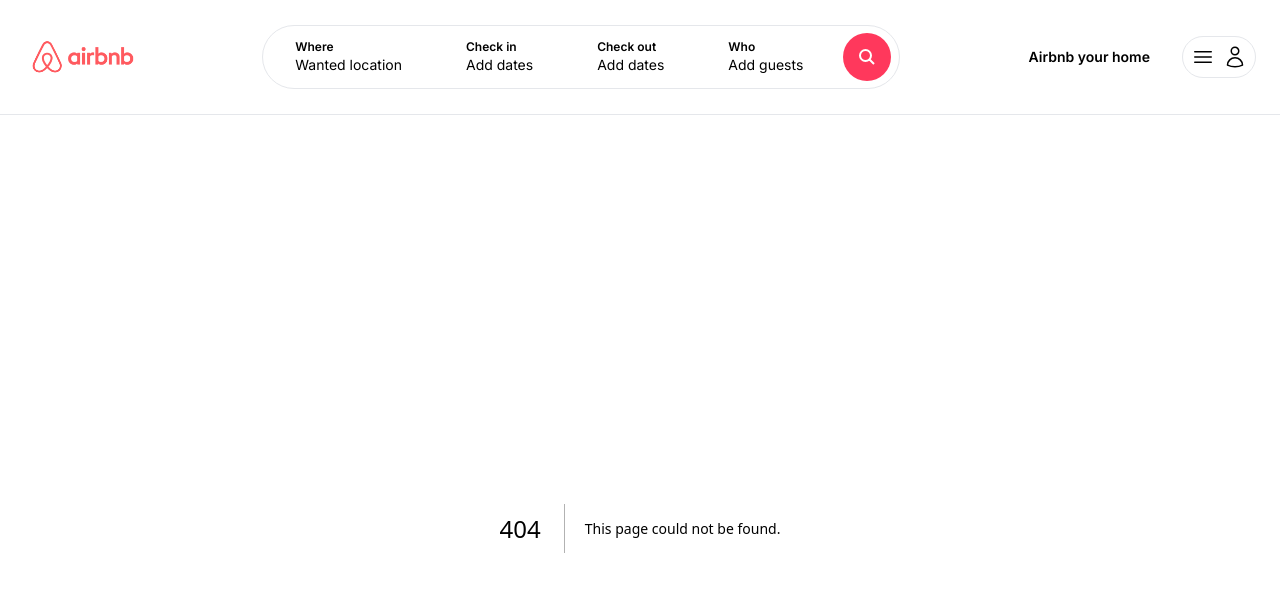
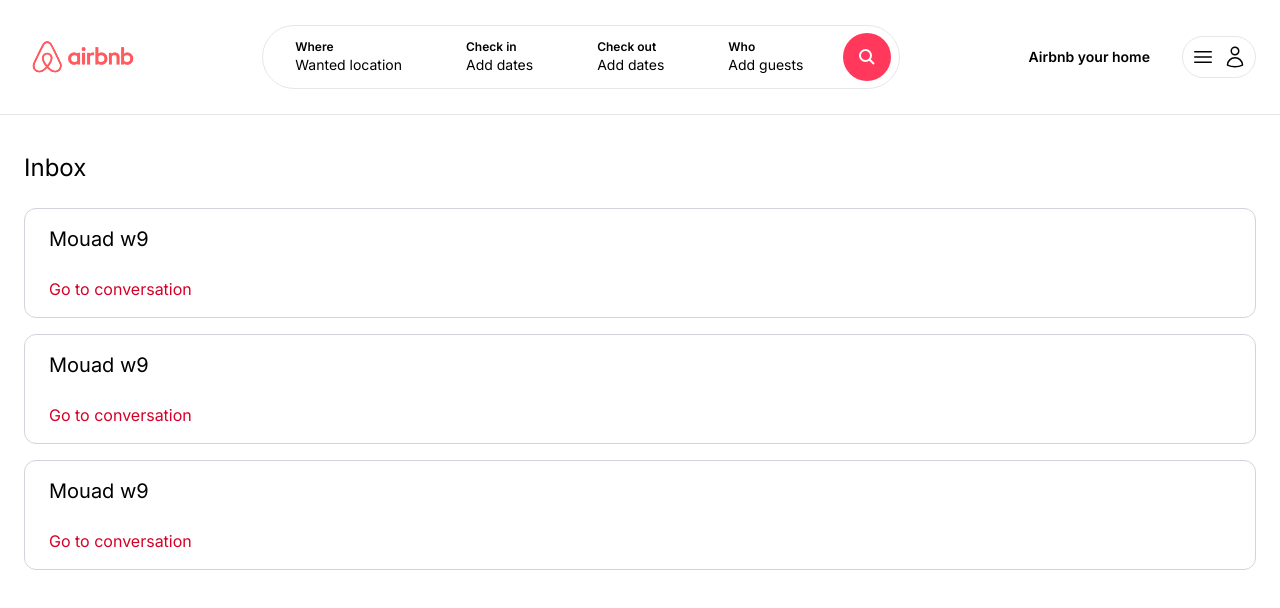
Before and after one commit to BOOPAFZ/airbnb_clone, a Next.js app: page /inbox in a window 1280 px wide. Before the commit this address had no page. Shown: the top 608 px of the page. Built offline with nearby package versions, Linux system fonts and the light colour scheme.

Commit message:
Inbox page created

```diff
--- /dev/null
+++ b/app/components/inbox/Conversation.tsx
@@ -0,0 +1,11 @@
+const Converstaion = () => {
+    return (
+        <div className="px-6 py-4 cursor-pointer border border-gray-300 rounded-xl">
+            <p className="mb-6 text-xl">Mouad w9</p>
+
+            <p className="text-airbnb-dark">Go to conversation</p>
+        </div>
+    )
+}
+
+export default Converstaion;
--- /dev/null
+++ b/app/inbox/page.tsx
@@ -0,0 +1,16 @@
+import Converstaion from "../components/inbox/Conversation";
+
+
+
+const IboxPage = () => {
+    return (
+        <main className="max-w-[1500px] mx-auto px-6 pb-6 space-y-4">
+            <h1 className="my-6 text-2xl">Inbox</h1>
+            <Converstaion />
+            <Converstaion />
+            <Converstaion />
+        </main>
+    )
+}
+
+export default IboxPage;
```
